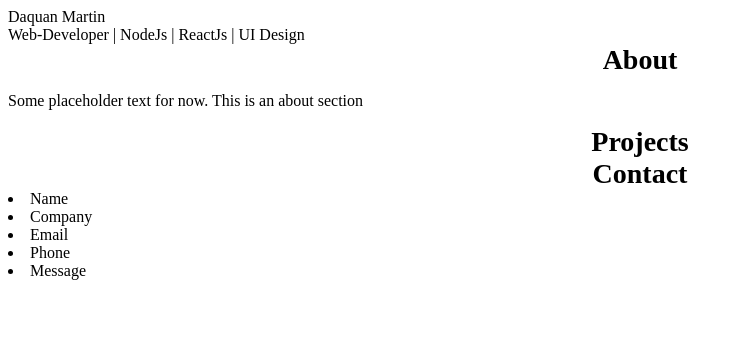
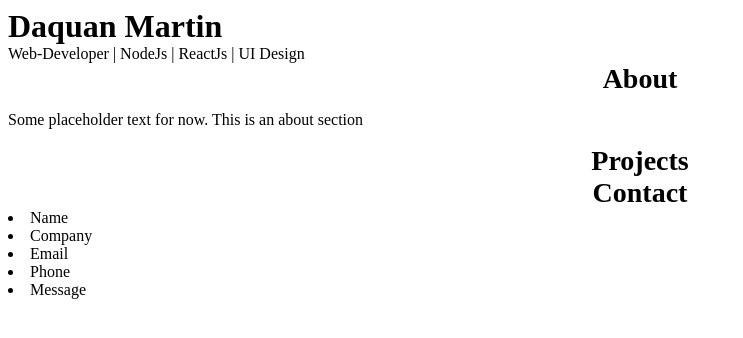
Before and after one commit to Orbw33vr/portfolio, a plain HTML site: page index.html in a window 1280 px wide. Shown: the whole page, without its empty margins (0-743 px from the left). Drawn offline with Linux system fonts and the light colour scheme.

Commit message:
fixing issues with styling

```diff
--- a/css/index.css
+++ b/css/index.css
@@ -14,3 +14,9 @@ body{
     color: black;
     font-size: 16px;
 }
+
+.head{
+    font-weight: bold;
+    font-size: 32px;
+    color:black;
+}
```
